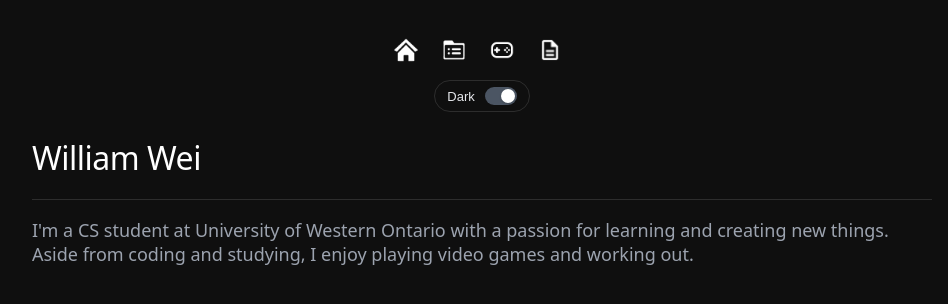
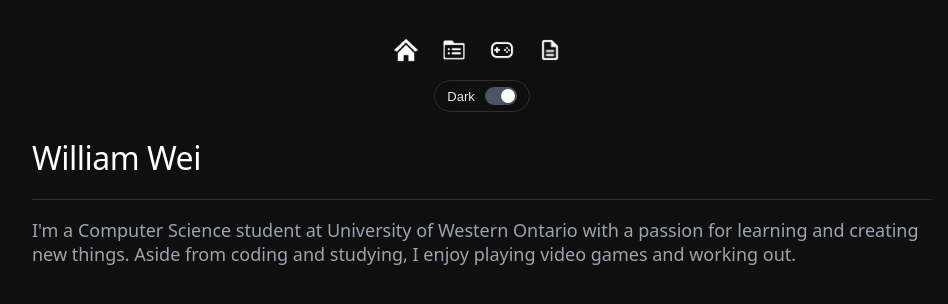
Before and after one commit to will1234510/my-portfolio, a React (Create React App) app: page / in a window 1280 px wide. Shown: the top 304 px of the page, without its empty margins (158-1106 px from the left). Built offline with nearby package versions, Linux system fonts and the light colour scheme.

Commit message:
home update

```diff
--- a/src/pages/home.jsx
+++ b/src/pages/home.jsx
@@ -32,7 +32,7 @@ export default function Portfolio() {
           marginBottom: '24px',
           fontWeight: '400'
         }}>
-          I'm a CS student at University of Western Ontario with a passion for learning and creating new things. Aside from coding and studying,
+          I'm a Computer Science student at University of Western Ontario with a passion for learning and creating new things. Aside from coding and studying,
           I enjoy playing video games and working out.
         </p>
 
```
